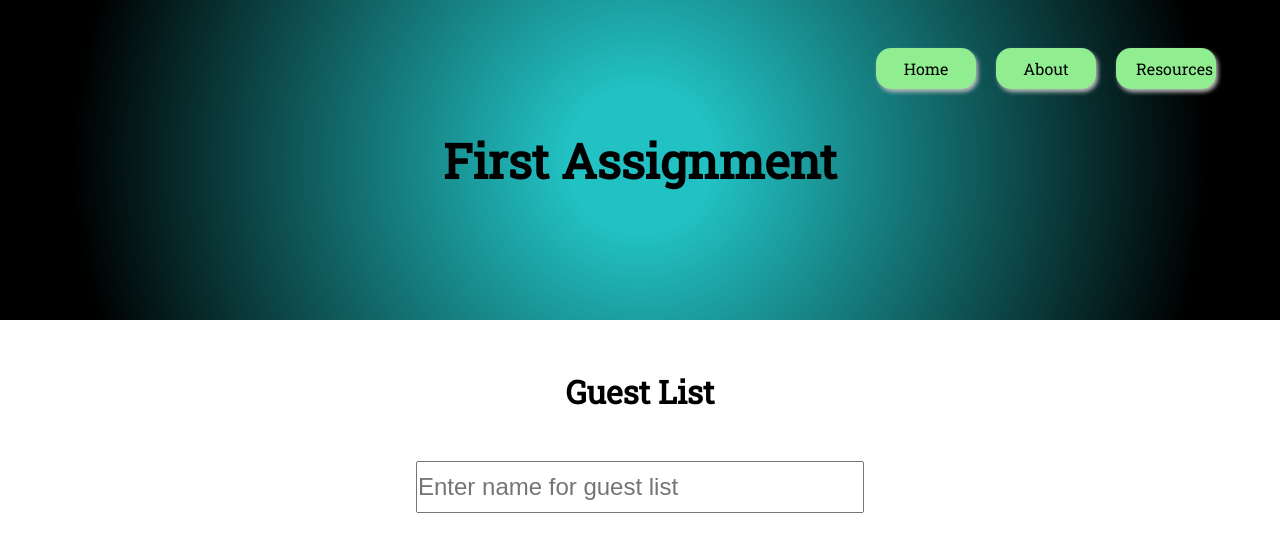
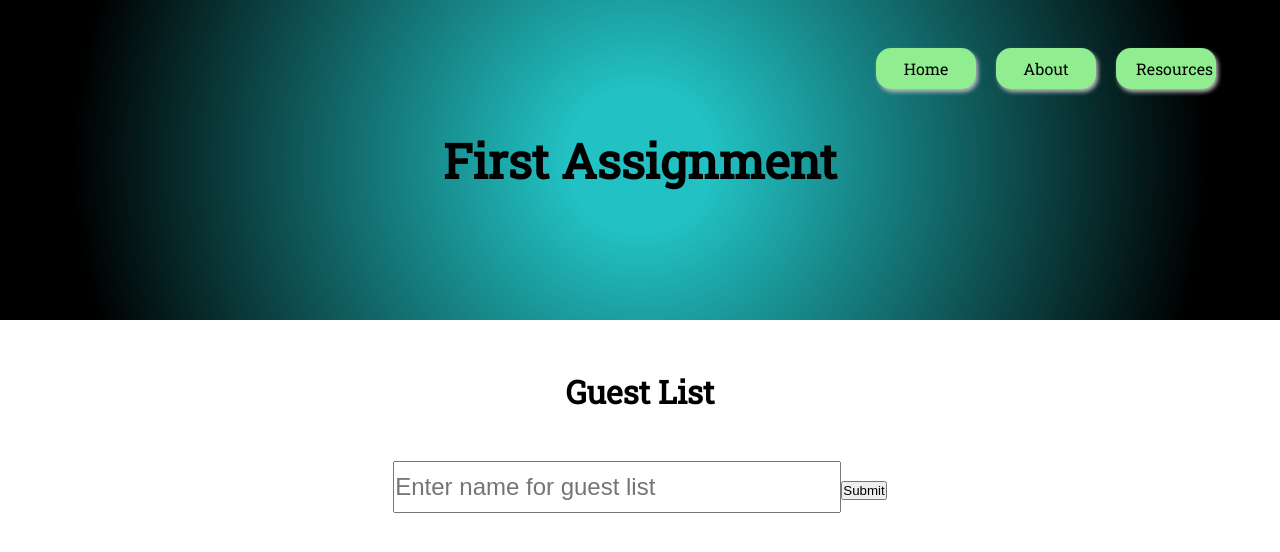
Before and after one commit to andrewrey/reactCompleteGuideAssignment1, a React (Create React App) app: page / in a window 1280 px wide. Shown: the top 552 px of the page. Built offline with nearby package versions, Linux system fonts and the light colour scheme.

Commit message:
added double binding to text input

```diff
--- a/src/App.js
+++ b/src/App.js
@@ -28,6 +28,7 @@ class App extends Component {
     let id = this.updateIDNumber();
     this.setState({
       guests: [{ name, id }, ...this.state.guests],
+      pendingGuest: "",
     });
   };
 
@@ -35,7 +36,7 @@ class App extends Component {
     return (
       <div className={"App"}>
         <Header />
-        <MainContent handleName={this.handleNameInput} />
+        <MainContent handleName={this.handleNameInput} handleSubmit={this.handleNameSubmit.bind(this, this.state.pendingGuest)} pendingGuest={this.state.pendingGuest} />
       </div>
     );
   }
--- a/src/MainContent/GuestInput/index.js
+++ b/src/MainContent/GuestInput/index.js
@@ -1,9 +1,10 @@
 import React from "react";
 
-const GuestInput = ({ handleName }) => {
+const GuestInput = ({ handleName, handleSubmit, pendingGuest }) => {
   return (
     <div>
-      <input type="text" placeholder="Enter name for guest list" onChange={handleName} />
+      <input type="text" placeholder="Enter name for guest list" onChange={handleName} value={pendingGuest} />
+      <button onClick={handleSubmit}>Submit</button>
     </div>
   );
 };
--- a/src/MainContent/index.js
+++ b/src/MainContent/index.js
@@ -2,10 +2,10 @@ import React from "react";
 import "./MainContent.scss";
 import GuestInput from "./GuestInput";
 
-const MainContent = ({ handleName }) => (
+const MainContent = ({ handleName, handleSubmit, pendingGuest }) => (
   <main>
     <h2>Guest List</h2>
-    <GuestInput handleName={handleName} />
+    <GuestInput handleName={handleName} handleSubmit={handleSubmit} pendingGuest={pendingGuest} />
   </main>
 );
 export default MainContent;
```
